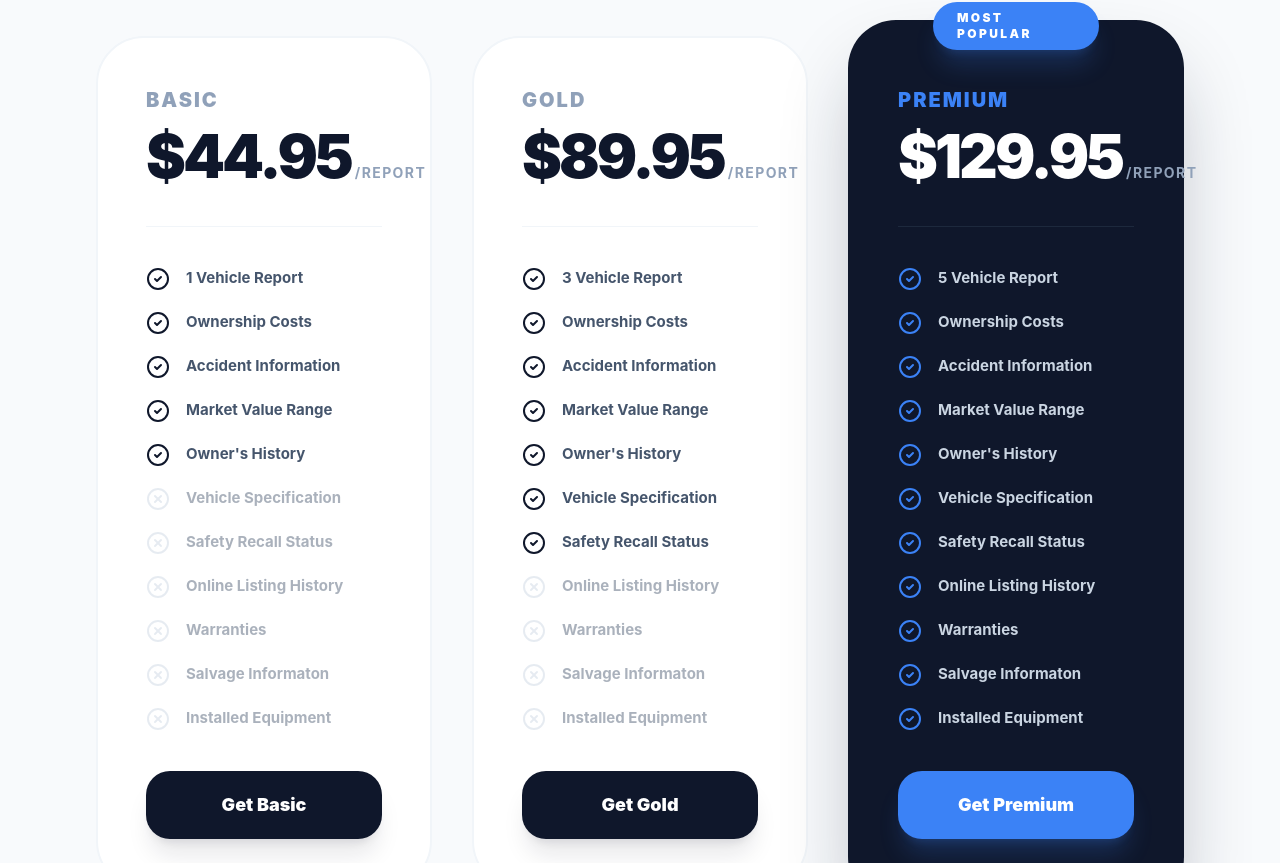
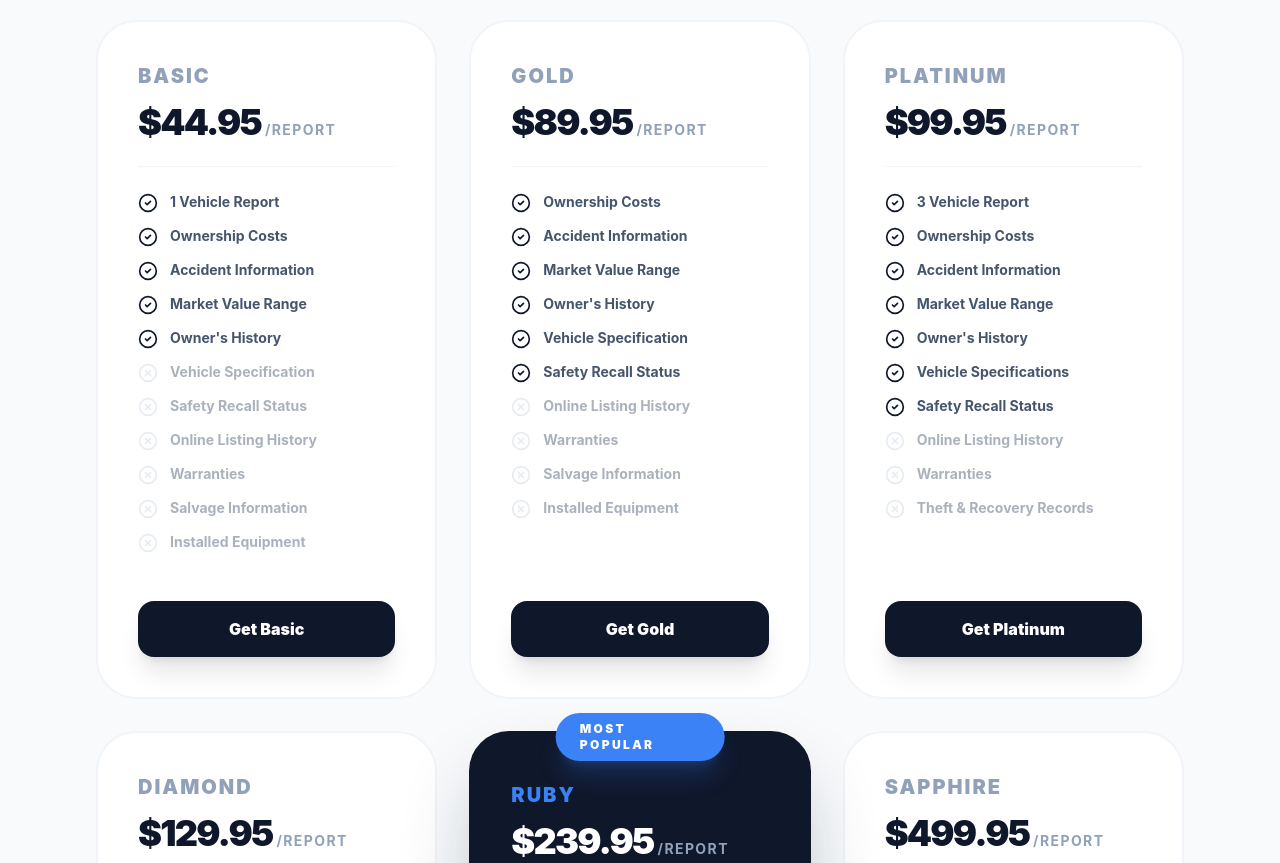
Before and after one commit to meetmuhammadrizwan-stack/TrustVIN, a React (Vite) app: page / in a window 1280 px wide. Shown: the part 3057-3920 px from the top of the page. Built offline with nearby package versions, Linux system fonts and the light colour scheme.

Commit message:
update the payments and increse methods

```diff
--- a/generate-sitemap.js
+++ b/generate-sitemap.js
@@ -35,6 +35,30 @@ const sitemapContent = `<?xml version="1.0" encoding="UTF-8"?>
     <priority>0.7</priority>
   </url>
   <url>
+    <loc>${baseUrl}/#platinum</loc>
+    <lastmod>${today}</lastmod>
+    <changefreq>weekly</changefreq>
+    <priority>0.7</priority>
+  </url>
+  <url>
+    <loc>${baseUrl}/#diamond</loc>
+    <lastmod>${today}</lastmod>
+    <changefreq>weekly</changefreq>
+    <priority>0.7</priority>
+  </url>
+  <url>
+    <loc>${baseUrl}/#ruby</loc>
+    <lastmod>${today}</lastmod>
+    <changefreq>weekly</changefreq>
+    <priority>0.7</priority>
+  </url>
+  <url>
+    <loc>${baseUrl}/#sapphire</loc>
+    <lastmod>${today}</lastmod>
+    <changefreq>weekly</changefreq>
+    <priority>0.7</priority>
+  </url>
+  <url>
     <loc>${baseUrl}/#basic</loc>
     <lastmod>${today}</lastmod>
     <changefreq>weekly</changefreq>
--- a/server.ts
+++ b/server.ts
@@ -52,12 +52,16 @@ app.use(express.json({ limit: "50mb" }));
     try {
       // Map display price to cents for Stripe
       const priceMap: Record<string, number> = {
+        "Platinum": 9995,
+        "Diamond": 12995,
+        "Ruby": 23995,
+        "Sapphire": 49995,
         "Basic": 4495,
         "Gold": 8995,
-        "Premium": 12995
+        "Premium": 9995,
       };
 
-      const amount = priceMap[packageName] || 4495;
+      const amount = priceMap[packageName] || 9995;
 
       const session = await client.checkout.sessions.create({
         payment_method_types: ["card"],
@@ -116,12 +120,16 @@ app.use(express.json({ limit: "50mb" }));
 
     try {
       const priceMap: Record<string, number> = {
+        "Platinum": 9995,
+        "Diamond": 12995,
+        "Ruby": 23995,
+        "Sapphire": 49995,
         "Basic": 4495,
         "Gold": 8995,
-        "Premium": 12995
+        "Premium": 9995,
       };
 
-      const amount = priceMap[packageName] || 4495;
+      const amount = priceMap[packageName] || 9995;
 
       const paymentIntent = await client.paymentIntents.create({
         amount,
@@ -384,6 +392,30 @@ app.use(express.json({ limit: "50mb" }));
     <priority>0.7</priority>
   </url>
   <url>
+    <loc>${baseUrl}/#platinum</loc>
+    <lastmod>${today}</lastmod>
+    <changefreq>weekly</changefreq>
+    <priority>0.7</priority>
+  </url>
+  <url>
+    <loc>${baseUrl}/#diamond</loc>
+    <lastmod>${today}</lastmod>
+    <changefreq>weekly</changefreq>
+    <priority>0.7</priority>
+  </url>
+  <url>
+    <loc>${baseUrl}/#ruby</loc>
+    <lastmod>${today}</lastmod>
+    <changefreq>weekly</changefreq>
+    <priority>0.7</priority>
+  </url>
+  <url>
+    <loc>${baseUrl}/#sapphire</loc>
+    <lastmod>${today}</lastmod>
+    <changefreq>weekly</changefreq>
+    <priority>0.7</priority>
+  </url>
+  <url>
     <loc>${baseUrl}/#basic</loc>
     <lastmod>${today}</lastmod>
     <changefreq>weekly</changefreq>
--- a/src/AdminDashboard.tsx
+++ b/src/AdminDashboard.tsx
@@ -664,17 +664,21 @@ export default function AdminDashboard({ onLogout }: { onLogout: () => void }) {
                           {/* Package Label */}
                           <span
                             className={`text-[9px] font-black uppercase tracking-wider px-2 py-0.5 rounded-md ${
-                              order.packageName === "Gold"
+                              order.packageName === "Sapphire"
                                 ? isSelected
-                                  ? "bg-amber-500/20 text-amber-300"
-                                  : "bg-amber-50 text-amber-700"
-                                : order.packageName === "Premium"
+                                  ? "bg-purple-500/20 text-purple-300"
+                                  : "bg-purple-50 text-purple-700"
+                                : order.packageName === "Ruby"
                                   ? isSelected
-                                    ? "bg-blue-500/20 text-blue-300"
-                                    : "bg-blue-50 text-blue-700"
-                                  : isSelected
-                                    ? "bg-slate-500/20 text-slate-300"
-                                    : "bg-slate-100 text-slate-600"
+                                    ? "bg-rose-500/20 text-rose-300"
+                                    : "bg-rose-50 text-rose-700"
+                                  : order.packageName === "Diamond"
+                                    ? isSelected
+                                      ? "bg-sky-500/20 text-sky-300"
+                                      : "bg-sky-50 text-sky-700"
+                                    : isSelected
+                                      ? "bg-slate-500/20 text-slate-300"
+                                      : "bg-slate-100 text-slate-600"
                             }`}
                           >
                             {order.packageName}
--- a/src/App.tsx
+++ b/src/App.tsx
@@ -41,7 +41,15 @@ type View =
   | "privacy"
   | "terms"
   | "refund";
-type PackageType = "Basic" | "Premium" | "Gold" | null;
+type PackageType =
+  | "Platinum"
+  | "Diamond"
+  | "Ruby"
+  | "Sapphire"
+  | "Basic"
+  | "Premium"
+  | "Gold"
+  | null;
 
 export default function App() {
   const [view, setView] = useState<View>("home");
@@ -75,6 +83,27 @@ export default function App() {
       const normalized = hash.replace("#", "").toLowerCase();
 
       switch (normalized) {
+        case "platinum":
+          setSelectedPackage("Platinum");
+          setView("order");
+          window.scrollTo(0, 0);
+          break;
+        case "diamond":
+          setSelectedPackage("Diamond");
+          setView("order");
+          window.scrollTo(0, 0);
+          break;
+        case "ruby":
+          setSelectedPackage("Ruby");
+          setView("order");
+          window.scrollTo(0, 0);
+          break;
+        case "sapphire":
+        case "saphire":
+          setSelectedPackage("Sapphire");
+          setView("order");
+          window.scrollTo(0, 0);
+          break;
         case "basic":
           setSelectedPackage("Basic");
           setView("order");
@@ -534,7 +563,6 @@ export default function App() {
                       ownership records in seconds. Don't risk your investment.
                     </p>
 
-
                     <div className="flex flex-wrap items-center gap-8 text-[13px] text-slate-400 font-bold uppercase tracking-widest pt-4">
                       <div className="flex items-center gap-2">
                         <div className="w-8 h-8 rounded-full bg-slate-100 flex items-center justify-center">
@@ -619,7 +647,7 @@ export default function App() {
                       {
                         step: "02",
                         title: "Choose Package",
-                        text: "Select the report package that fits your needs. We offer Basic, Premium, and Gold options.",
+                        text: "Select the report package that fits your needs. We offer Platinum, Diamond, Ruby, and Sapphire options.",
                         icon: Zap,
                       },
                       {
@@ -749,7 +777,7 @@ export default function App() {
                     </p>
                   </motion.div>
 
-                  <div className="grid lg:grid-cols-3 gap-5 lg:gap-10 items-center">
+                  <div className="grid grid-cols-1 md:grid-cols-2 lg:grid-cols-3 gap-6 lg:gap-8 items-stretch">
                     {[
                       {
                         name: "Basic",
@@ -760,15 +788,12 @@ export default function App() {
                           { text: "Ownership Costs", enabled: true },
                           { text: "Accident Information", enabled: true },
                           { text: "Market Value Range", enabled: true },
-                          {
-                            text: "Owner's History",
-                            enabled: true,
-                          },
+                          { text: "Owner's History", enabled: true },
                           { text: "Vehicle Specification", enabled: false },
                           { text: "Safety Recall Status", enabled: false },
                           { text: "Online Listing History", enabled: false },
                           { text: "Warranties", enabled: false },
-                          { text: "Salvage Informaton", enabled: false },
+                          { text: "Salvage Information", enabled: false },
                           { text: "Installed Equipment", enabled: false },
                         ],
                         popular: false,
@@ -778,44 +803,88 @@ export default function App() {
                         type: "Gold" as PackageType,
                         price: "$89.95",
                         features: [
-                          { text: "3 Vehicle Report", enabled: true },
                           { text: "Ownership Costs", enabled: true },
                           { text: "Accident Information", enabled: true },
                           { text: "Market Value Range", enabled: true },
-                          {
-                            text: "Owner's History",
-                            enabled: true,
-                          },
+                          { text: "Owner's History", enabled: true },
                           { text: "Vehicle Specification", enabled: true },
                           { text: "Safety Recall Status", enabled: true },
                           { text: "Online Listing History", enabled: false },
                           { text: "Warranties", enabled: false },
-                          { text: "Salvage Informaton", enabled: false },
+                          { text: "Salvage Information", enabled: false },
                           { text: "Installed Equipment", enabled: false },
                         ],
                         popular: false,
                       },
                       {
-                        name: "Premium",
-                        type: "Premium" as PackageType,
-                        price: "$129.95",
+                        name: "Platinum",
+                        type: "Platinum" as PackageType,
+                        price: "$99.95",
                         features: [
-                          { text: "5 Vehicle Report", enabled: true },
+                          { text: "3 Vehicle Report", enabled: true },
                           { text: "Ownership Costs", enabled: true },
                           { text: "Accident Information", enabled: true },
                           { text: "Market Value Range", enabled: true },
+                          { text: "Owner's History", enabled: true },
+                          { text: "Vehicle Specifications", enabled: true },
+                          { text: "Safety Recall Status", enabled: true },
+                          { text: "Online Listing History", enabled: false },
+                          { text: "Warranties", enabled: false },
+                          { text: "Theft & Recovery Records", enabled: false },
+                        ],
+                        popular: false,
+                      },
                       {
-                            text: "Owner's History",
-                            enabled: true,
+                        name: "Diamond",
+                        type: "Diamond" as PackageType,
+                        price: "$129.95",
+                        features: [
+                          { text: "Ownership Costs", enabled: true },
+                          { text: "Accident Information", enabled: true },
+                          { text: "Market Value Range", enabled: true },
+                          { text: "Owner's History", enabled: true },
+                          { text: "Vehicle Specifications", enabled: true },
+                          { text: "Safety Recall Status", enabled: true },
+                          { text: "Online Listing History", enabled: true },
+                          { text: "Warranties", enabled: false },
+                          { text: "Theft & Recovery Records", enabled: false },
+                        ],
+                        popular: false,
                       },
-                          { text: "Vehicle Specification", enabled: true },
+                      {
+                        name: "Ruby",
+                        type: "Ruby" as PackageType,
+                        price: "$239.95",
+                        features: [
+                          { text: "Ownership Costs", enabled: true },
+                          { text: "Accident Information", enabled: true },
+                          { text: "Market Value Range", enabled: true },
+                          { text: "Owner's History", enabled: true },
+                          { text: "Vehicle Specifications", enabled: true },
                           { text: "Safety Recall Status", enabled: true },
                           { text: "Online Listing History", enabled: true },
                           { text: "Warranties", enabled: true },
-                          { text: "Salvage Informaton", enabled: true },
-                          { text: "Installed Equipment", enabled: true },
+                          { text: "Theft & Recovery Records", enabled: false },
                         ],
                         popular: true,
+                      },
+                      {
+                        name: "Sapphire",
+                        type: "Sapphire" as PackageType,
+                        price: "$499.95",
+                        features: [
+                          { text: "Get Two Buyer Numbers", enabled: true },
+                          { text: "Ownership Costs", enabled: true },
+                          { text: "Accident Information", enabled: true },
+                          { text: "Market Value Range", enabled: true },
+                          { text: "Owner's History", enabled: true },
+                          { text: "Vehicle Specifications", enabled: true },
+                          { text: "Safety Recall Status", enabled: true },
+                          { text: "Online Listing History", enabled: true },
+                          { text: "Warranties", enabled: true },
+                          { text: "Theft & Recovery Records", enabled: true },
+                        ],
+                        popular: false,
                       },
                     ].map((item, idx) => (
                       <motion.div
@@ -824,11 +893,11 @@ export default function App() {
                         initial={{ opacity: 0, y: 30 }}
                         whileInView={{ opacity: 1, y: 0 }}
                         viewport={{ once: true }}
-                        transition={{ delay: idx * 0.15 }}
+                        transition={{ delay: (idx % 3) * 0.12 }}
                         whileHover={{ y: -10 }}
-                        className={`relative p-6 sm:p-8 lg:p-12 rounded-[1.5rem] sm:rounded-[2rem] lg:rounded-[3rem] border-2 transition-all ${
+                        className={`relative p-6 sm:p-8 lg:p-10 rounded-[1.5rem] sm:rounded-[2rem] lg:rounded-[2.5rem] border-2 transition-all flex flex-col justify-between ${
                           item.popular
-                            ? "bg-slate-900 text-white border-transparent shadow-[0_40px_80px_-15px_rgba(15,23,42,0.3)] py-8 sm:py-12 lg:py-16 z-10"
+                            ? "bg-slate-900 text-white border-transparent shadow-[0_40px_80px_-15px_rgba(15,23,42,0.3)] py-8 sm:py-10 lg:py-12 z-10"
                             : "bg-white text-slate-900 border-slate-100 hover:border-brand-accent/20"
                         }`}
                       >
@@ -837,19 +906,20 @@ export default function App() {
                             Most Popular
                           </div>
                         )}
-                        <div className="space-y-5 sm:space-y-7 lg:space-y-10">
-                          <div className="space-y-3">
+                        <div className="space-y-5 sm:space-y-6 flex flex-col h-full justify-between">
+                          <div className="space-y-5 sm:space-y-6">
+                            <div className="space-y-2 sm:space-y-3">
                               <h3
-                              className={`text-xl font-black uppercase tracking-widest ${item.popular ? "text-brand-accent" : "text-slate-400"}`}
+                                className={`text-lg sm:text-xl font-black uppercase tracking-widest ${item.popular ? "text-brand-accent" : "text-slate-400"}`}
                               >
                                 {item.name}
                               </h3>
                               <div className="flex items-baseline gap-1">
-                              <span className="text-4xl sm:text-5xl lg:text-6xl font-black tracking-tighter">
+                                <span className="text-3xl sm:text-4xl lg:text-4xl 2xl:text-5xl font-black tracking-tighter">
                                   {item.price}
                                 </span>
                                 <span
-                                className={`text-sm font-bold uppercase tracking-widest ${item.popular ? "text-slate-400" : "text-slate-400"}`}
+                                  className={`text-xs sm:text-sm font-bold uppercase tracking-widest ${item.popular ? "text-slate-400" : "text-slate-400"}`}
                                 >
                                   /report
                                 </span>
@@ -860,19 +930,19 @@ export default function App() {
                               className={`h-px w-full ${item.popular ? "bg-slate-800" : "bg-slate-100"}`}
                             />
 
-                          <ul className="space-y-3 sm:space-y-4 lg:space-y-5 min-h-0 lg:min-h-[260px]">
+                            <ul className="space-y-2.5 sm:space-y-3 min-h-0 lg:min-h-[280px]">
                               {item.features.map((feature, fIdx) => (
                                 <li
                                   key={fIdx}
-                                className={`flex items-start gap-3 lg:gap-4 text-[13px] sm:text-[14px] lg:text-[15px] font-bold ${!feature.enabled ? "opacity-45" : ""}`}
+                                  className={`flex items-start gap-2.5 sm:gap-3 text-[13px] xl:text-[14px] font-bold ${!feature.enabled ? "opacity-45" : ""}`}
                                 >
                                   {feature.enabled ? (
                                     <CheckCircle2
-                                    className={`w-5 h-5 lg:w-6 lg:h-6 flex-shrink-0 ${item.popular ? "text-brand-accent" : "text-slate-900"}`}
+                                      className={`w-4 h-4 sm:w-5 sm:h-5 flex-shrink-0 mt-0.5 ${item.popular ? "text-brand-accent" : "text-slate-900"}`}
                                     />
                                   ) : (
                                     <XCircle
-                                    className={`w-5 h-5 lg:w-6 lg:h-6 flex-shrink-0 ${item.popular ? "text-slate-500" : "text-slate-300"}`}
+                                      className={`w-4 h-4 sm:w-5 sm:h-5 flex-shrink-0 mt-0.5 ${item.popular ? "text-slate-500" : "text-slate-300"}`}
                                     />
                                   )}
                                   <span
@@ -887,12 +957,13 @@ export default function App() {
                                 </li>
                               ))}
                             </ul>
+                          </div>
 
                           <button
                             onClick={() => {
                               navigateToOrder(item.type, true);
                             }}
-                            className={`w-full py-3 sm:py-4 lg:py-5 rounded-xl sm:rounded-2xl lg:rounded-[1.5rem] font-black text-base lg:text-lg transition-all active:scale-95 ${
+                            className={`w-full py-3 sm:py-3.5 lg:py-4 rounded-xl sm:rounded-2xl font-black text-sm lg:text-base transition-all active:scale-95 mt-6 ${
                               item.popular
                                 ? "bg-brand-accent text-white hover:bg-brand-accent-hover shadow-xl shadow-brand-accent/20"
                                 : "bg-slate-900 text-white hover:bg-brand-accent shadow-xl shadow-slate-900/10"
@@ -951,10 +1022,10 @@ export default function App() {
                         {[
                           {
                             feature: "Price per Report",
-                            us: "$44.95",
-                            f1: "$54.99",
-                            f2: "$58.99",
-                            f3: "$62.00",
+                            us: "$99.95",
+                            f1: "$129.99",
+                            f2: "$149.99",
+                            f3: "$189.99",
                           },
                           {
                             feature: "NMVTIS Data",
@@ -1449,10 +1520,18 @@ export default function App() {
                       <div className="flex justify-between items-center text-2xl font-black text-brand-blue">
                         <span>Total</span>
                         <span>
-                          {selectedPackage === "Gold"
+                          {selectedPackage === "Sapphire"
+                            ? "$499.95"
+                            : selectedPackage === "Ruby"
+                              ? "$239.95"
+                              : selectedPackage === "Diamond"
+                                ? "$129.95"
+                                : selectedPackage === "Platinum"
+                                  ? "$99.95"
+                                  : selectedPackage === "Premium"
+                                    ? "$99.95"
+                                    : selectedPackage === "Gold"
                                       ? "$89.95"
-                            : selectedPackage === "Premium"
-                              ? "$129.95"
                                       : "$44.95"}
                         </span>
                       </div>
```
Also changed, not shown: 1 other file (tests, documents, lock files or other folders). Lines whose indentation alone changed are shown as unchanged.
